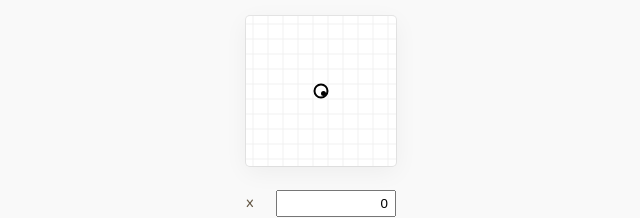
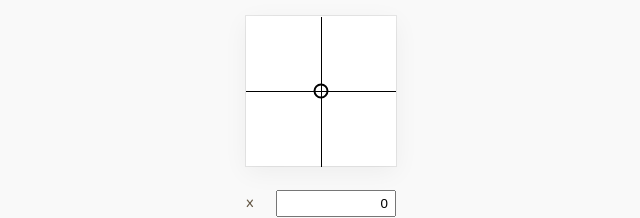
Before and after one commit to tetracalibers/Uispet-frontend, a Next.js app: page /demo/xyinput in a window 1280 px wide. Shown: the top 218 px of the page, without its empty margins (319-959 px from the left). Built offline with nearby package versions, Linux system fonts and the light colour scheme; a web font is replaced by a local one.

Commit message:
[XyInput] x軸とy軸を描画

```diff
--- a/components/control/XyInput/index.tsx
+++ b/components/control/XyInput/index.tsx
@@ -25,37 +25,28 @@ const DragArea = styled.div`
   width: 150px;
   height: 150px;
   background: white;
-  border-radius: 4px;
   position: relative;
   cursor: crosshair;
   box-shadow: rgb(0 0 0 / 5%) 0px 6px 24px 0px, rgb(0 0 0 / 8%) 0px 0px 0px 1px;
   margin: 1rem auto;
 
-  /** 方眼紙 */
-  background-image: linear-gradient(
-      0deg,
-      transparent calc(100% - 1px),
-      #f0f0f0 calc(100% - 1px)
-    ),
-    linear-gradient(
-      90deg,
-      transparent calc(100% - 1px),
-      #f0f0f0 calc(100% - 1px)
-    );
-  background-size: 10% 10%;
-  background-repeat: repeat;
-  background-position: center center;
-
-  /** 原点 */
+  /* y軸 */
   &::after {
     content: '';
-    position: absolute;
-    top: 50%;
-    left: 50%;
-    width: 5px;
-    height: 5px;
-    background: black;
-    border-radius: 50%;
+    width: calc(150px / 2);
+    height: 150px;
+    border-right: 1px solid black;
+    display: block;
+    transform: translateY(-50%);
+  }
+
+  /** x軸 */
+  &::before {
+    content: '';
+    height: calc(150px / 2);
+    width: 150px;
+    border-bottom: 1px solid black;
+    display: block;
   }
 `
 
```
